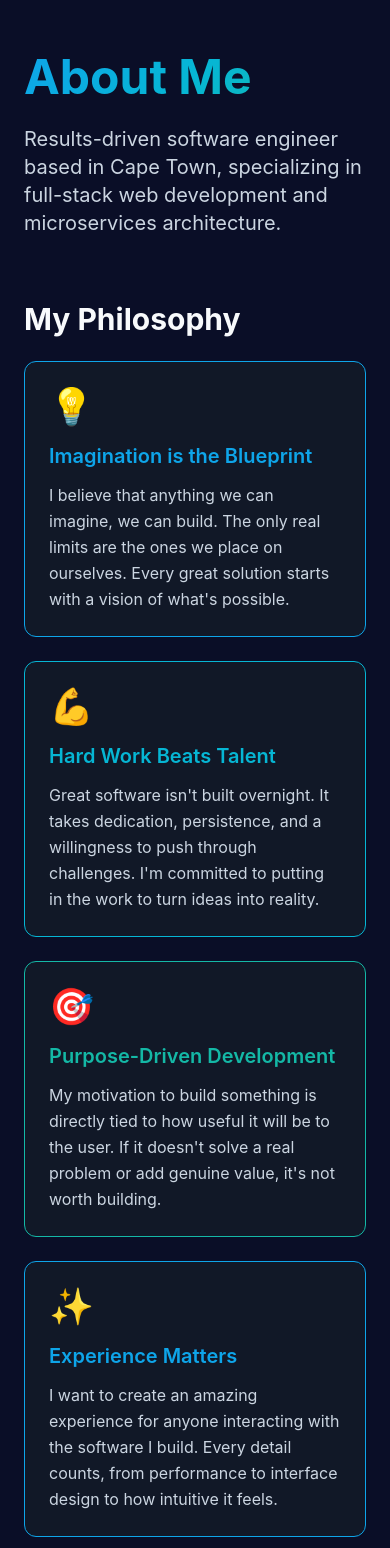
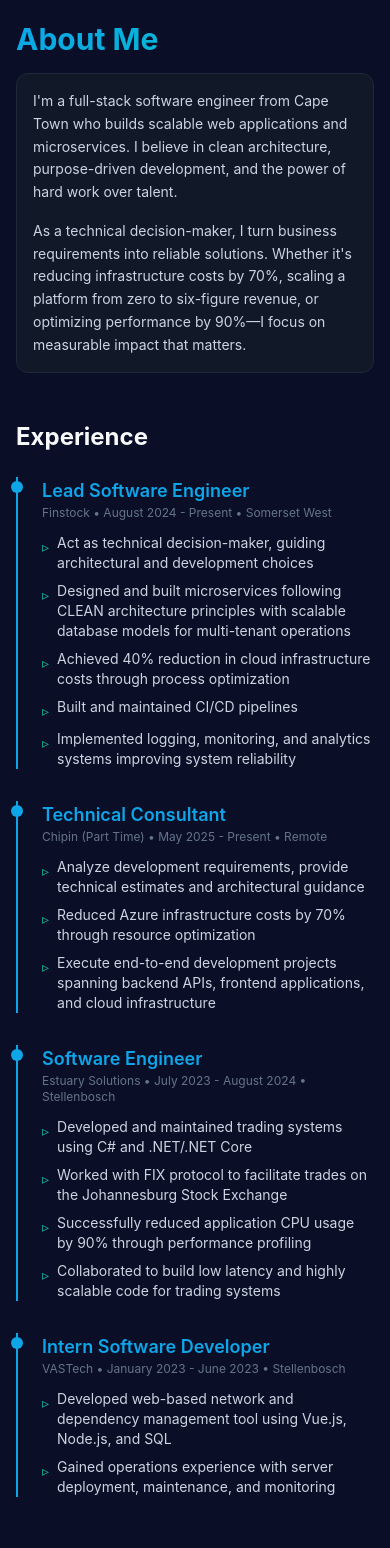
Before and after one commit to mjvstaden/personal-website, a React (Vite) app: page /about in a window 390 px wide. Shown: the part 100-1648 px from the top of the page. Built offline with nearby package versions, Linux system fonts and the light colour scheme.

Commit message:
Update About page to be mobile friendly

```diff
--- a/src/pages/About.tsx
+++ b/src/pages/About.tsx
@@ -1,82 +1,36 @@
 export default function About() {
   return (
-    <div className="min-h-screen py-20 px-6">
+    <div className="min-h-screen py-12 sm:py-16 md:py-20 px-4 sm:px-6">
       <div className="max-w-5xl mx-auto">
         {/* Header */}
-        <div className="mb-16">
-          <h1 className="text-5xl md:text-6xl font-bold mb-6 text-gradient">About Me</h1>
-          <p className="text-xl text-text-secondary max-w-3xl">
-            Results-driven software engineer based in Cape Town, specializing in full-stack web development and microservices architecture.
-          </p>
+        <div className="mb-12 sm:mb-16">
+          <h1 className="text-3xl sm:text-4xl md:text-5xl lg:text-6xl font-bold mb-4 sm:mb-6 text-gradient">About Me</h1>
+          <div className="bg-background-secondary border border-border-primary rounded-lg p-4 sm:p-6 md:p-8 max-w-4xl">
+            <p className="text-sm sm:text-base text-text-secondary leading-relaxed mb-4">
+              I'm a full-stack software engineer from Cape Town who builds scalable web applications and microservices. I believe in clean architecture, purpose-driven development, and the power of hard work over talent.
+            </p>
+            <p className="text-sm sm:text-base text-text-secondary leading-relaxed">
+              As a technical decision-maker, I turn business requirements into reliable solutions. Whether it's reducing infrastructure costs by 70%, scaling a platform from zero to six-figure revenue, or optimizing performance by 90%—I focus on measurable impact that matters.
+            </p>
+          </div>
         </div>
 
-        {/* Philosophy */}
-        <section className="mb-16">
-          <h2 className="text-3xl font-bold mb-6 text-text-primary">My Philosophy</h2>
-          <div className="grid md:grid-cols-2 gap-6 mb-8">
-            <div className="bg-background-secondary border border-accent-primary rounded-lg p-6 hover:glow-sm transition-all">
-              <div className="text-4xl mb-4">💡</div>
-              <h3 className="text-xl font-semibold text-accent-primary mb-3">Imagination is the Blueprint</h3>
-              <p className="text-text-secondary leading-relaxed">
-                I believe that anything we can imagine, we can build. The only real limits are the ones we place on ourselves. Every great solution starts with a vision of what's possible.
-              </p>
-            </div>
-
-            <div className="bg-background-secondary border border-accent-secondary rounded-lg p-6 hover:glow-sm transition-all">
-              <div className="text-4xl mb-4">💪</div>
-              <h3 className="text-xl font-semibold text-accent-secondary mb-3">Hard Work Beats Talent</h3>
-              <p className="text-text-secondary leading-relaxed">
-                Great software isn't built overnight. It takes dedication, persistence, and a willingness to push through challenges. I'm committed to putting in the work to turn ideas into reality.
-              </p>
-            </div>
-
-            <div className="bg-background-secondary border border-accent-tertiary rounded-lg p-6 hover:glow-sm transition-all">
-              <div className="text-4xl mb-4">🎯</div>
-              <h3 className="text-xl font-semibold text-accent-tertiary mb-3">Purpose-Driven Development</h3>
-              <p className="text-text-secondary leading-relaxed">
-                My motivation to build something is directly tied to how useful it will be to the user. If it doesn't solve a real problem or add genuine value, it's not worth building.
-              </p>
-            </div>
-
-            <div className="bg-background-secondary border border-accent-primary rounded-lg p-6 hover:glow-sm transition-all">
-              <div className="text-4xl mb-4">✨</div>
-              <h3 className="text-xl font-semibold text-accent-primary mb-3">Experience Matters</h3>
-              <p className="text-text-secondary leading-relaxed">
-                I want to create an amazing experience for anyone interacting with the software I build. Every detail counts, from performance to interface design to how intuitive it feels.
-              </p>
-            </div>
-          </div>
-        </section>
-
-        {/* Professional Summary */}
-        <section className="mb-16">
-          <h2 className="text-3xl font-bold mb-6 text-text-primary">Who I Am</h2>
-          <div className="bg-background-secondary border border-border-primary rounded-lg p-8">
-            <p className="text-text-secondary leading-relaxed mb-4">
-              I design and build scalable applications using C#, .NET, and ASP.NET, with a strong focus on CLEAN architecture and cloud-based solutions. I thrive in creating efficient, well-structured systems, streamlining development workflows, and improving application reliability.
-            </p>
-            <p className="text-text-secondary leading-relaxed">
-              As a technical decision-maker, I bridge the gap between business requirements and technical solutions, ensuring seamless execution and innovation. Beyond coding, I bring strong problem-solving skills, clear communication, and a collaborative mindset, thriving in fast-paced environments where I can continuously grow and contribute to impactful projects.
-            </p>
-          </div>
-        </section>
-
         {/* Experience Timeline */}
-        <section className="mb-16">
-          <h2 className="text-3xl font-bold mb-8 text-text-primary">Experience</h2>
+        <section className="mb-12 sm:mb-16">
+          <h2 className="text-2xl sm:text-3xl font-bold mb-6 sm:mb-8 text-text-primary">Experience</h2>
 
           {/* Finstock */}
-          <div className="mb-12 relative pl-8 border-l-2 border-accent-primary">
-            <div className="absolute w-4 h-4 bg-accent-primary rounded-full -left-[9px] top-1"></div>
+          <div className="mb-8 sm:mb-12 relative pl-6 sm:pl-8 border-l-2 border-accent-primary">
+            <div className="absolute w-3 h-3 sm:w-4 sm:h-4 bg-accent-primary rounded-full -left-[7px] sm:-left-[9px] top-1"></div>
             <div className="mb-2">
-              <h3 className="text-2xl font-semibold text-accent-primary">Lead Software Engineer</h3>
-              <p className="text-text-tertiary">Finstock • August 2024 - Present • Somerset West</p>
+              <h3 className="text-lg sm:text-xl md:text-2xl font-semibold text-accent-primary">Lead Software Engineer</h3>
+              <p className="text-xs sm:text-sm md:text-base text-text-tertiary">Finstock • August 2024 - Present • Somerset West</p>
             </div>
-            <ul className="mt-4 space-y-2 text-text-secondary">
-              <li className="flex gap-2">
+            <ul className="mt-3 sm:mt-4 space-y-2 text-sm sm:text-base text-text-secondary">
+              {/* <li className="flex gap-2">
                 <span className="text-accent-tertiary mt-1">▹</span>
                 <span>Developed web platform from R0 to R150K MRR</span>
-              </li>
+              </li> */}
               <li className="flex gap-2">
                 <span className="text-accent-tertiary mt-1">▹</span>
                 <span>Act as technical decision-maker, guiding architectural and development choices</span>
@@ -87,7 +41,7 @@ export default function About() {
               </li>
               <li className="flex gap-2">
                 <span className="text-accent-tertiary mt-1">▹</span>
-                <span>Achieved 62% reduction in cloud infrastructure costs through process optimization</span>
+                <span>Achieved 40% reduction in cloud infrastructure costs through process optimization</span>
               </li>
               <li className="flex gap-2">
                 <span className="text-accent-tertiary mt-1">▹</span>
@@ -101,13 +55,13 @@ export default function About() {
           </div>
 
           {/* Chipin */}
-          <div className="mb-12 relative pl-8 border-l-2 border-accent-primary">
-            <div className="absolute w-4 h-4 bg-accent-primary rounded-full -left-[9px] top-1"></div>
+          <div className="mb-8 sm:mb-12 relative pl-6 sm:pl-8 border-l-2 border-accent-primary">
+            <div className="absolute w-3 h-3 sm:w-4 sm:h-4 bg-accent-primary rounded-full -left-[7px] sm:-left-[9px] top-1"></div>
             <div className="mb-2">
-              <h3 className="text-2xl font-semibold text-accent-primary">Technical Consultant</h3>
-              <p className="text-text-tertiary">Chipin (Part Time) • May 2025 - Present • Remote</p>
+              <h3 className="text-lg sm:text-xl md:text-2xl font-semibold text-accent-primary">Technical Consultant</h3>
+              <p className="text-xs sm:text-sm md:text-base text-text-tertiary">Chipin (Part Time) • May 2025 - Present • Remote</p>
             </div>
-            <ul className="mt-4 space-y-2 text-text-secondary">
+            <ul className="mt-3 sm:mt-4 space-y-2 text-sm sm:text-base text-text-secondary">
               <li className="flex gap-2">
                 <span className="text-accent-tertiary mt-1">▹</span>
                 <span>Analyze development requirements, provide technical estimates and architectural guidance</span>
@@ -124,13 +78,13 @@ export default function About() {
           </div>
 
           {/* Estuary Solutions */}
-          <div className="mb-12 relative pl-8 border-l-2 border-accent-primary">
-            <div className="absolute w-4 h-4 bg-accent-primary rounded-full -left-[9px] top-1"></div>
+          <div className="mb-8 sm:mb-12 relative pl-6 sm:pl-8 border-l-2 border-accent-primary">
+            <div className="absolute w-3 h-3 sm:w-4 sm:h-4 bg-accent-primary rounded-full -left-[7px] sm:-left-[9px] top-1"></div>
             <div className="mb-2">
-              <h3 className="text-2xl font-semibold text-accent-primary">Software Engineer</h3>
-              <p className="text-text-tertiary">Estuary Solutions • July 2023 - August 2024 • Stellenbosch</p>
+              <h3 className="text-lg sm:text-xl md:text-2xl font-semibold text-accent-primary">Software Engineer</h3>
+              <p className="text-xs sm:text-sm md:text-base text-text-tertiary">Estuary Solutions • July 2023 - August 2024 • Stellenbosch</p>
             </div>
-            <ul className="mt-4 space-y-2 text-text-secondary">
+            <ul className="mt-3 sm:mt-4 space-y-2 text-sm sm:text-base text-text-secondary">
               <li className="flex gap-2">
                 <span className="text-accent-tertiary mt-1">▹</span>
                 <span>Developed and maintained trading systems using C# and .NET/.NET Core</span>
@@ -151,13 +105,13 @@ export default function About() {
           </div>
 
           {/* VASTech */}
-          <div className="relative pl-8 border-l-2 border-accent-primary">
-            <div className="absolute w-4 h-4 bg-accent-primary rounded-full -left-[9px] top-1"></div>
+          <div className="relative pl-6 sm:pl-8 border-l-2 border-accent-primary">
+            <div className="absolute w-3 h-3 sm:w-4 sm:h-4 bg-accent-primary rounded-full -left-[7px] sm:-left-[9px] top-1"></div>
             <div className="mb-2">
-              <h3 className="text-2xl font-semibold text-accent-primary">Intern Software Developer</h3>
-              <p className="text-text-tertiary">VASTech • January 2023 - June 2023 • Stellenbosch</p>
+              <h3 className="text-lg sm:text-xl md:text-2xl font-semibold text-accent-primary">Intern Software Developer</h3>
+              <p className="text-xs sm:text-sm md:text-base text-text-tertiary">VASTech • January 2023 - June 2023 • Stellenbosch</p>
             </div>
-            <ul className="mt-4 space-y-2 text-text-secondary">
+            <ul className="mt-3 sm:mt-4 space-y-2 text-sm sm:text-base text-text-secondary">
               <li className="flex gap-2">
                 <span className="text-accent-tertiary mt-1">▹</span>
                 <span>Developed web-based network and dependency management tool using Vue.js, Node.js, and SQL</span>
@@ -171,12 +125,12 @@ export default function About() {
         </section>
 
         {/* Skills Grid */}
-        <section className="mb-16">
-          <h2 className="text-3xl font-bold mb-8 text-text-primary">Technical Skills</h2>
-          <div className="grid grid-cols-1 md:grid-cols-2 lg:grid-cols-3 gap-6">
+        <section className="mb-12 sm:mb-16">
+          <h2 className="text-2xl sm:text-3xl font-bold mb-6 sm:mb-8 text-text-primary">Technical Skills</h2>
+          <div className="grid grid-cols-1 md:grid-cols-2 lg:grid-cols-3 gap-4 sm:gap-6">
             {/* Backend */}
-            <div className="bg-background-secondary border border-border-primary rounded-lg p-6 hover:border-accent-primary transition-colors">
-              <h3 className="text-xl font-semibold mb-4 text-accent-primary">Backend</h3>
+            <div className="bg-background-secondary border border-border-primary rounded-lg p-4 sm:p-6 hover:border-accent-primary transition-colors">
+              <h3 className="text-lg sm:text-xl font-semibold mb-3 sm:mb-4 text-accent-primary">Backend</h3>
               <div className="flex flex-wrap gap-2">
                 <span className="px-3 py-1 bg-accent-primary/20 text-accent-primary border border-accent-primary rounded-md text-sm">C#</span>
                 <span className="px-3 py-1 bg-accent-primary/20 text-accent-primary border border-accent-primary rounded-md text-sm">.NET</span>
@@ -187,8 +141,8 @@ export default function About() {
             </div>
 
             {/* Frontend */}
-            <div className="bg-background-secondary border border-border-primary rounded-lg p-6 hover:border-accent-primary transition-colors">
-              <h3 className="text-xl font-semibold mb-4 text-accent-primary">Frontend</h3>
+            <div className="bg-background-secondary border border-border-primary rounded-lg p-4 sm:p-6 hover:border-accent-primary transition-colors">
+              <h3 className="text-lg sm:text-xl font-semibold mb-3 sm:mb-4 text-accent-primary">Frontend</h3>
               <div className="flex flex-wrap gap-2">
                 <span className="px-3 py-1 bg-accent-tertiary/20 text-accent-tertiary border border-accent-tertiary rounded-md text-sm">JavaScript</span>
                 <span className="px-3 py-1 bg-accent-tertiary/20 text-accent-tertiary border border-accent-tertiary rounded-md text-sm">TypeScript</span>
@@ -198,8 +152,8 @@ export default function About() {
             </div>
 
             {/* Cloud & DevOps */}
-            <div className="bg-background-secondary border border-border-primary rounded-lg p-6 hover:border-accent-primary transition-colors">
-              <h3 className="text-xl font-semibold mb-4 text-accent-primary">Cloud & DevOps</h3>
+            <div className="bg-background-secondary border border-border-primary rounded-lg p-4 sm:p-6 hover:border-accent-primary transition-colors">
+              <h3 className="text-lg sm:text-xl font-semibold mb-3 sm:mb-4 text-accent-primary">Cloud & DevOps</h3>
               <div className="flex flex-wrap gap-2">
                 <span className="px-3 py-1 bg-accent-secondary/20 text-accent-secondary border border-accent-secondary rounded-md text-sm">Azure</span>
                 <span className="px-3 py-1 bg-accent-secondary/20 text-accent-secondary border border-accent-secondary rounded-md text-sm">Azure DevOps</span>
@@ -209,8 +163,8 @@ export default function About() {
             </div>
 
             {/* Database */}
-            <div className="bg-background-secondary border border-border-primary rounded-lg p-6 hover:border-accent-primary transition-colors">
-              <h3 className="text-xl font-semibold mb-4 text-accent-primary">Database</h3>
+            <div className="bg-background-secondary border border-border-primary rounded-lg p-4 sm:p-6 hover:border-accent-primary transition-colors">
+              <h3 className="text-lg sm:text-xl font-semibold mb-3 sm:mb-4 text-accent-primary">Database</h3>
               <div className="flex flex-wrap gap-2">
                 <span className="px-3 py-1 bg-accent-primary/20 text-accent-primary border border-accent-primary rounded-md text-sm">SQL</span>
                 <span className="px-3 py-1 bg-accent-primary/20 text-accent-primary border border-accent-primary rounded-md text-sm">Database Design</span>
@@ -219,8 +173,8 @@ export default function About() {
             </div>
 
             {/* Architecture */}
-            <div className="bg-background-secondary border border-border-primary rounded-lg p-6 hover:border-accent-primary transition-colors">
-              <h3 className="text-xl font-semibold mb-4 text-accent-primary">Architecture</h3>
+            <div className="bg-background-secondary border border-border-primary rounded-lg p-4 sm:p-6 hover:border-accent-primary transition-colors">
+              <h3 className="text-lg sm:text-xl font-semibold mb-3 sm:mb-4 text-accent-primary">Architecture</h3>
               <div className="flex flex-wrap gap-2">
                 <span className="px-3 py-1 bg-accent-tertiary/20 text-accent-tertiary border border-accent-tertiary rounded-md text-sm">CLEAN Architecture</span>
                 <span className="px-3 py-1 bg-accent-tertiary/20 text-accent-tertiary border border-accent-tertiary rounded-md text-sm">Microservices</span>
@@ -229,8 +183,8 @@ export default function About() {
             </div>
 
             {/* Tools */}
-            <div className="bg-background-secondary border border-border-primary rounded-lg p-6 hover:border-accent-primary transition-colors">
-              <h3 className="text-xl font-semibold mb-4 text-accent-primary">Tools & Methods</h3>
+            <div className="bg-background-secondary border border-border-primary rounded-lg p-4 sm:p-6 hover:border-accent-primary transition-colors">
+              <h3 className="text-lg sm:text-xl font-semibold mb-3 sm:mb-4 text-accent-primary">Tools & Methods</h3>
               <div className="flex flex-wrap gap-2">
                 <span className="px-3 py-1 bg-accent-secondary/20 text-accent-secondary border border-accent-secondary rounded-md text-sm">Git</span>
                 <span className="px-3 py-1 bg-accent-secondary/20 text-accent-secondary border border-accent-secondary rounded-md text-sm">SCRUM</span>
@@ -241,37 +195,37 @@ export default function About() {
         </section>
 
         {/* Education */}
-        <section className="mb-16">
-          <h2 className="text-3xl font-bold mb-8 text-text-primary">Education</h2>
-          <div className="space-y-6">
-            <div className="bg-background-secondary border border-border-primary rounded-lg p-6">
-              <h3 className="text-xl font-semibold text-accent-primary mb-2">B.Sc in Computer Science</h3>
-              <p className="text-text-secondary mb-2">University of Stellenbosch • Stellenbosch, South Africa</p>
-              <p className="text-text-tertiary">Second major in Operations Research</p>
+        <section className="mb-12 sm:mb-16">
+          <h2 className="text-2xl sm:text-3xl font-bold mb-6 sm:mb-8 text-text-primary">Education</h2>
+          <div className="space-y-4 sm:space-y-6">
+            <div className="bg-background-secondary border border-border-primary rounded-lg p-4 sm:p-6">
+              <h3 className="text-lg sm:text-xl font-semibold text-accent-primary mb-2">B.Sc in Computer Science</h3>
+              <p className="text-sm sm:text-base text-text-secondary mb-2">University of Stellenbosch • Stellenbosch, South Africa</p>
+              <p className="text-sm sm:text-base text-text-tertiary">Second major in Operations Research</p>
             </div>
           </div>
         </section>
 
         {/* Interests */}
         <section>
-          <h2 className="text-3xl font-bold mb-8 text-text-primary">Beyond Code</h2>
-          <div className="bg-background-secondary border border-border-primary rounded-lg p-8">
-            <div className="grid grid-cols-2 md:grid-cols-4 gap-6">
+          <h2 className="text-2xl sm:text-3xl font-bold mb-6 sm:mb-8 text-text-primary">Beyond Code</h2>
+          <div className="bg-background-secondary border border-border-primary rounded-lg p-4 sm:p-6 md:p-8">
+            <div className="grid grid-cols-2 md:grid-cols-4 gap-4 sm:gap-6">
               <div className="text-center">
-                <div className="text-4xl mb-2">🏔️</div>
-                <p className="text-text-secondary">Hiking & Camping</p>
+                <div className="text-3xl sm:text-4xl mb-2">🏔️</div>
+                <p className="text-sm sm:text-base text-text-secondary">Hiking & Camping</p>
               </div>
               <div className="text-center">
-                <div className="text-4xl mb-2">💪</div>
-                <p className="text-text-secondary">Fitness</p>
+                <div className="text-3xl sm:text-4xl mb-2">💪</div>
+                <p className="text-sm sm:text-base text-text-secondary">Fitness</p>
               </div>
               <div className="text-center">
-                <div className="text-4xl mb-2">📈</div>
-                <p className="text-text-secondary">Investing</p>
+                <div className="text-3xl sm:text-4xl mb-2">📈</div>
+                <p className="text-sm sm:text-base text-text-secondary">Investing</p>
               </div>
               <div className="text-center">
-                <div className="text-4xl mb-2">🚵</div>
-                <p className="text-text-secondary">Mountain Biking</p>
+                <div className="text-3xl sm:text-4xl mb-2">🚵</div>
+                <p className="text-sm sm:text-base text-text-secondary">Mountain Biking</p>
               </div>
             </div>
           </div>
```
